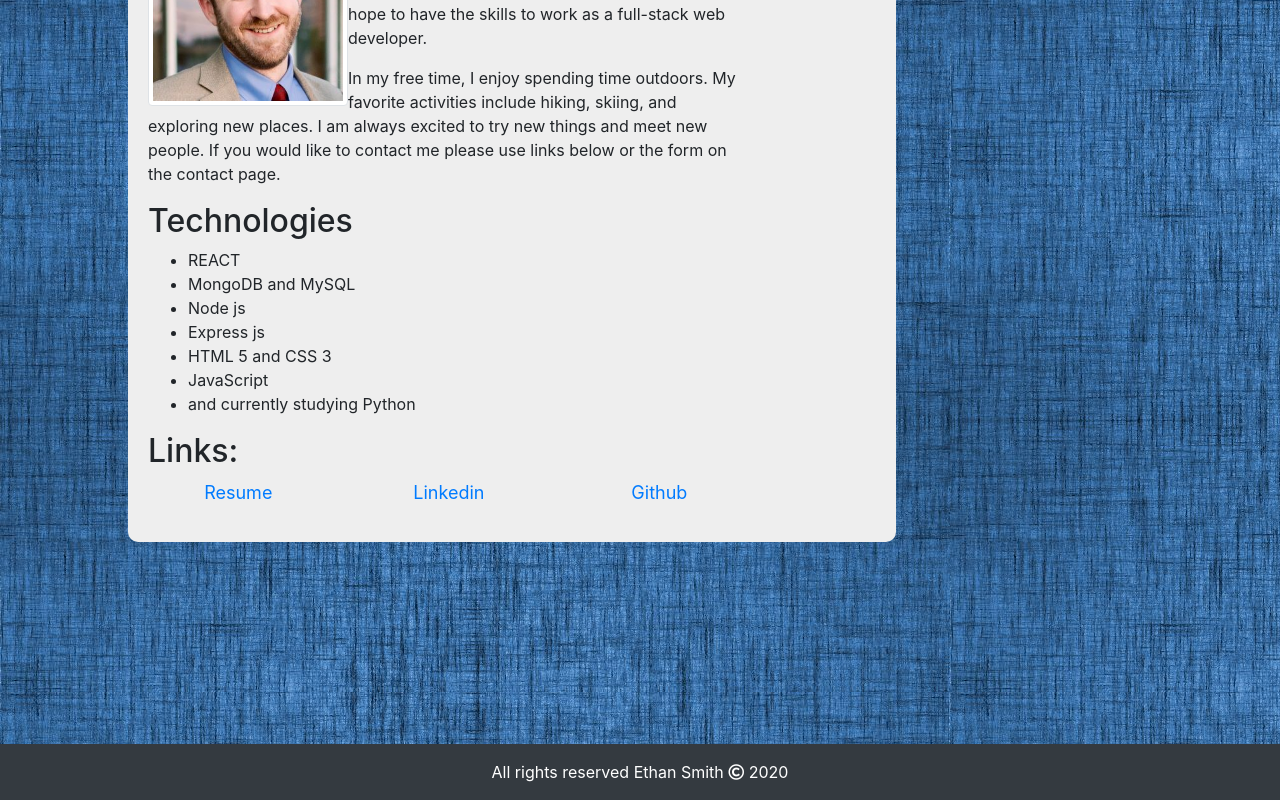
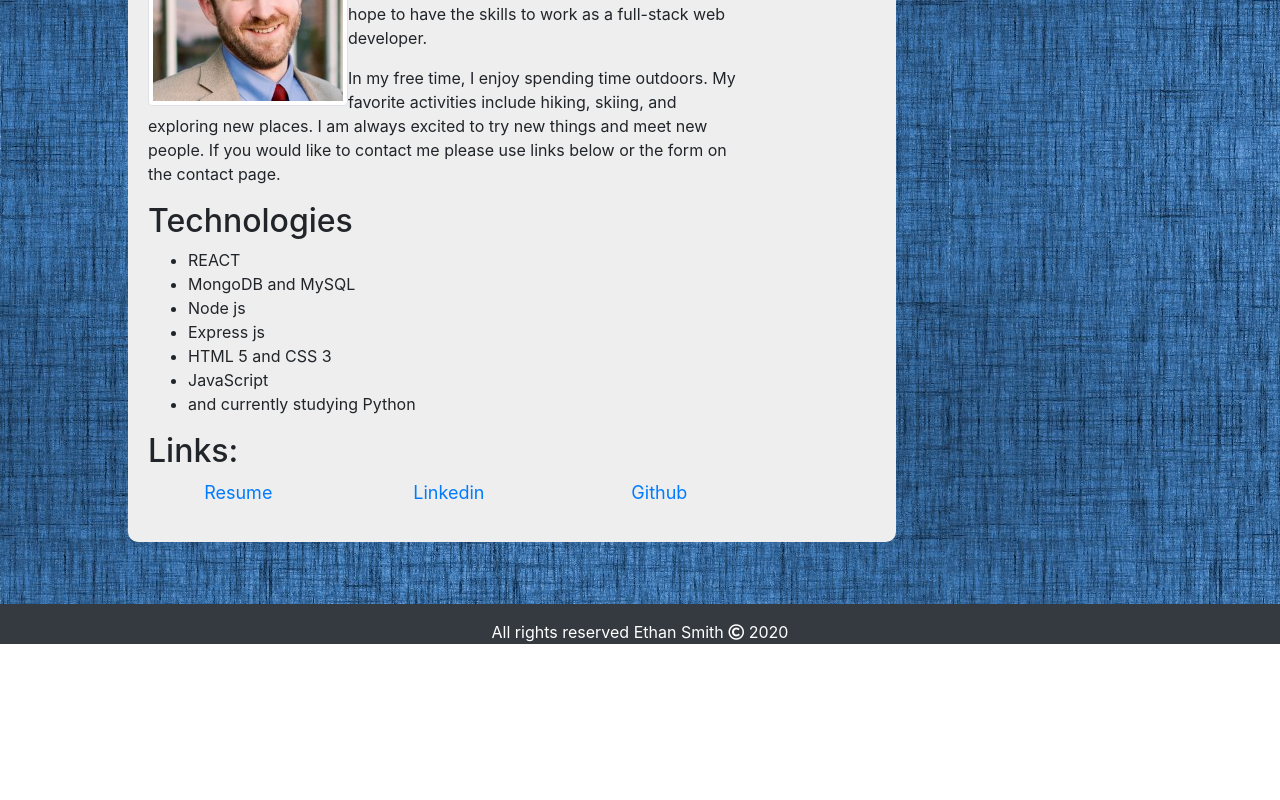
Before and after one commit to ejsmith13/react-portfolio, a React (Create React App) app: page / in a window 1280 px wide. Shown: the part 376-1176 px from the top of the page. After the commit the page ends 1020 px from the top, so only its background shows below. Built offline with nearby package versions, Linux system fonts and the light colour scheme.

Commit message:
fixing footer positioning

```diff
--- a/src/App.css
+++ b/src/App.css
@@ -28,6 +28,8 @@
   color: #61dafb;
 }
 
+
+
 @keyframes App-logo-spin {
   from {
     transform: rotate(0deg);
--- a/src/App.js
+++ b/src/App.js
@@ -14,13 +14,13 @@ function App() {
       <div className="App">
         <NavBar />
 
-        <Wrapper>
+
 
             <Route exact path={["/react-portfolio", "/", "/about"]} component={About} />
             <Route exact path="/projects" component={Projects} />
             <Route exact path="/contact" component={Contact} />
 
-        </Wrapper>
+
         <Footer/>
       </div>
     </HashRouter>
--- a/src/stylesheets/style.css
+++ b/src/stylesheets/style.css
@@ -1,5 +1,9 @@
+html{
+  min-height: 100vh;
+  position: relative;
+}
 body {
-    background-image: url("../assets/images/background.jpg") ;
+  background-image: url("../assets/images/background.jpg");
 
 }
 button {
@@ -8,12 +12,17 @@ body {
 figure {
   text-align: center;
 }
-  form{
+form {
   margin-left: 20%;
 }
-  footer{
+footer {
   color: white;
   text-align: center;
+  position: absolute;
+  bottom: 0;
+  width: 100%;
+  height: 2.5rem;
+
 }
 nav {
   border-bottom-left-radius: 10px;
@@ -26,8 +35,6 @@ body {
   margin: 8% 10%;
   width: 60%;
   border-radius: 10px;
-
-
 }
 
 /* .nameField{
@@ -66,8 +73,6 @@ body {
   font-size: large;
 }
 
-
-
 /* styling for xs screens */
 @media screen and (max-width: 440px) {
   .container {
```
Lines whose indentation alone changed are shown as unchanged.
